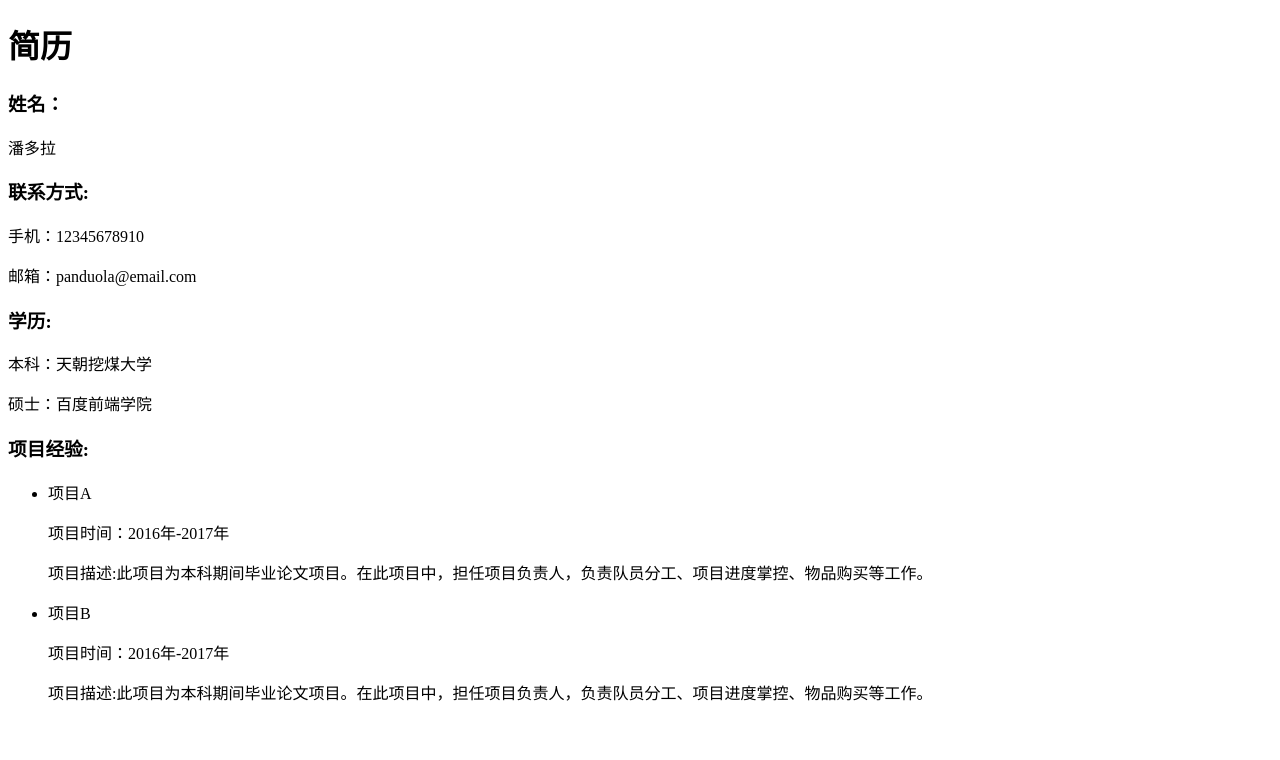
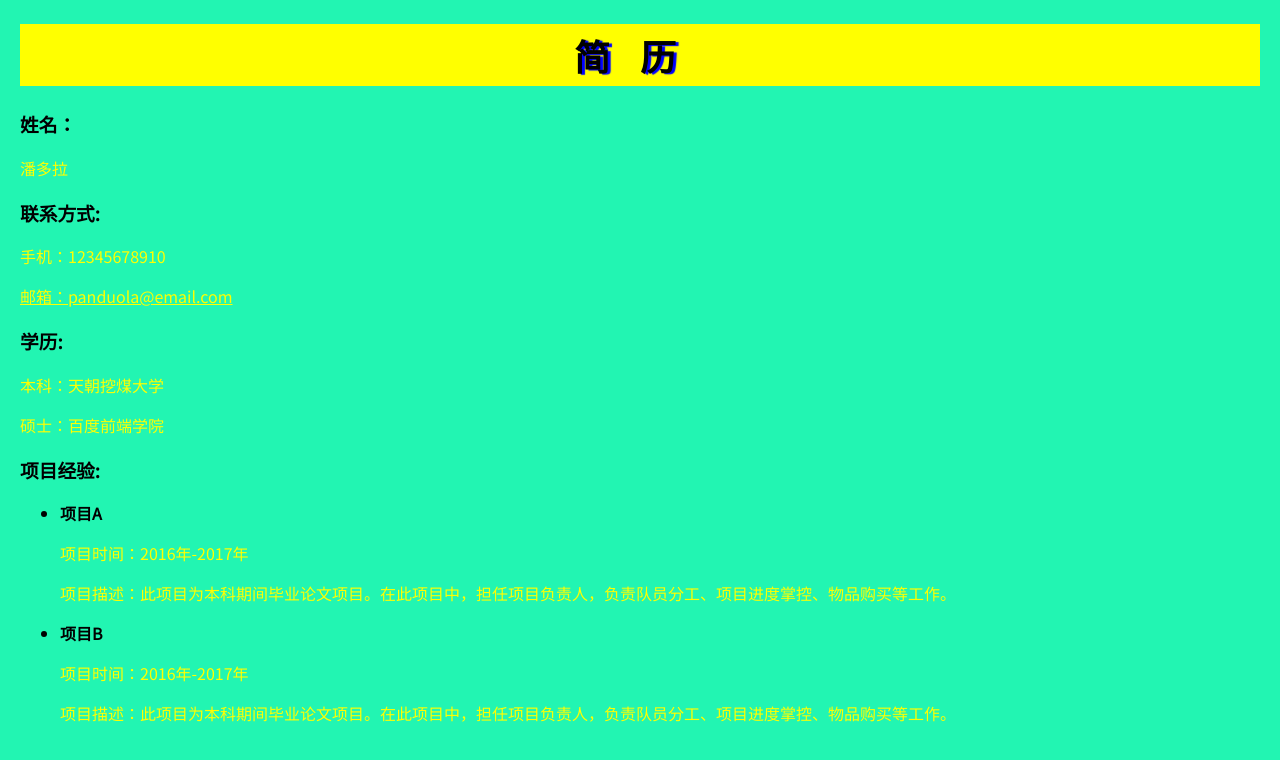
Before and after one commit to quikly-cache/panlisha.github.io, a plain HTML site: page 第二天-给自己做一个在线简历吧/index.html in a window 1280 px wide. Drawn offline with Linux system fonts and the light colour scheme.

Commit message:
Add files via upload
第三天作业-让简历有点色彩

```diff
--- a/第二天-给自己做一个在线简历吧/index.html
+++ b/第二天-给自己做一个在线简历吧/index.html
@@ -3,6 +3,8 @@
 <head>
 <meta http-equiv="Content-Type" content="text/html; charset=utf-8" />
 <title>第二天-给自己做一个在线简历吧！</title>
+<link href="https://fonts.googleapis.com/css?family=Noto+Sans+SC" rel="stylesheet">
+<link rel="stylesheet" type="text/css" href="styles/Untitled-1.css">
 </head>
 
 <body>
@@ -11,7 +13,7 @@
 <p>潘多拉</p>
 <h3>联系方式:</h3>
 <p>手机：12345678910</p>
-<p>邮箱：panduola@email.com</p>
+<p id=email>邮箱：panduola@email.com</p>
 <h3>学历:</h3>
 <p>本科：天朝挖煤大学</p>
 <p>硕士：百度前端学院</p>
@@ -19,10 +21,10 @@
 <ul>
 <li>项目A</li>
 <p>项目时间：2016年-2017年</p>
-<p>项目描述:此项目为本科期间毕业论文项目。在此项目中，担任项目负责人，负责队员分工、项目进度掌控、物品购买等工作。</p>
+<p>项目描述：此项目为本科期间毕业论文项目。在此项目中，担任项目负责人，负责队员分工、项目进度掌控、物品购买等工作。</p>
 <li>项目B</li>
 <p>项目时间：2016年-2017年</p>
-<p>项目描述:此项目为本科期间毕业论文项目。在此项目中，担任项目负责人，负责队员分工、项目进度掌控、物品购买等工作。</p>
+<p>项目描述：此项目为本科期间毕业论文项目。在此项目中，担任项目负责人，负责队员分工、项目进度掌控、物品购买等工作。</p>
 </ul>
 </body>
 </html>
--- /dev/null
+++ b/第二天-给自己做一个在线简历吧/styles/Untitled-1.css
@@ -0,0 +1,29 @@
+@charset "utf-8";
+/* CSS Document */
+
+html {
+	margin: 0;
+}
+body {
+	margin: 20px 20px;
+	background-color: #22F5B2;/*色彩选择工具*/
+	font-family: 'Noto Sans SC', sans-serif;/*Google fonts*/
+}
+h1 {
+	padding: 5px 10px;
+	background-color: #FF0;
+	font-size: 36px;
+	text-align: center;
+	line-hight: 10px;
+	text-shadow: 3px 1px 1px blue;
+	letter-spacing: 30px;/*字间距*/
+}
+p {
+	color: yellow;
+}
+#email {
+	text-decoration: underline;
+}
+li {
+	font-weight: 600;
+}
```
